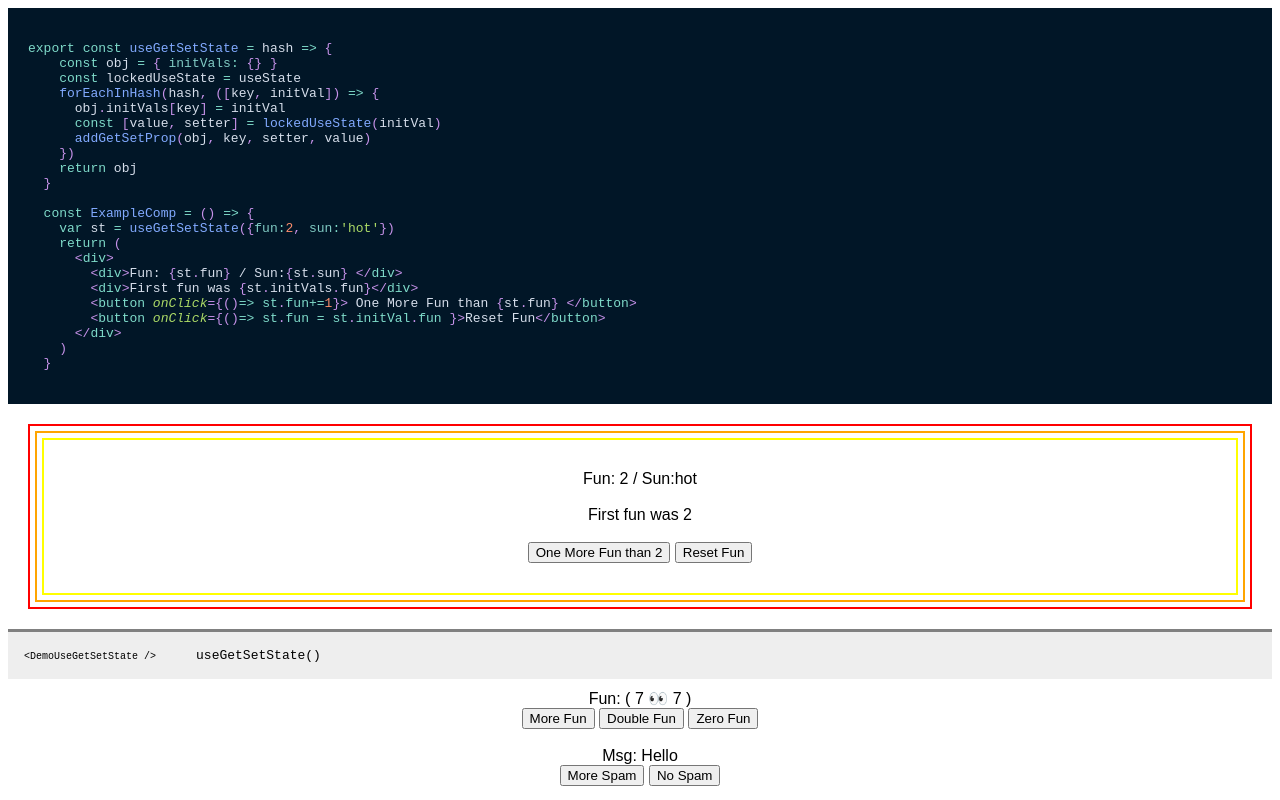
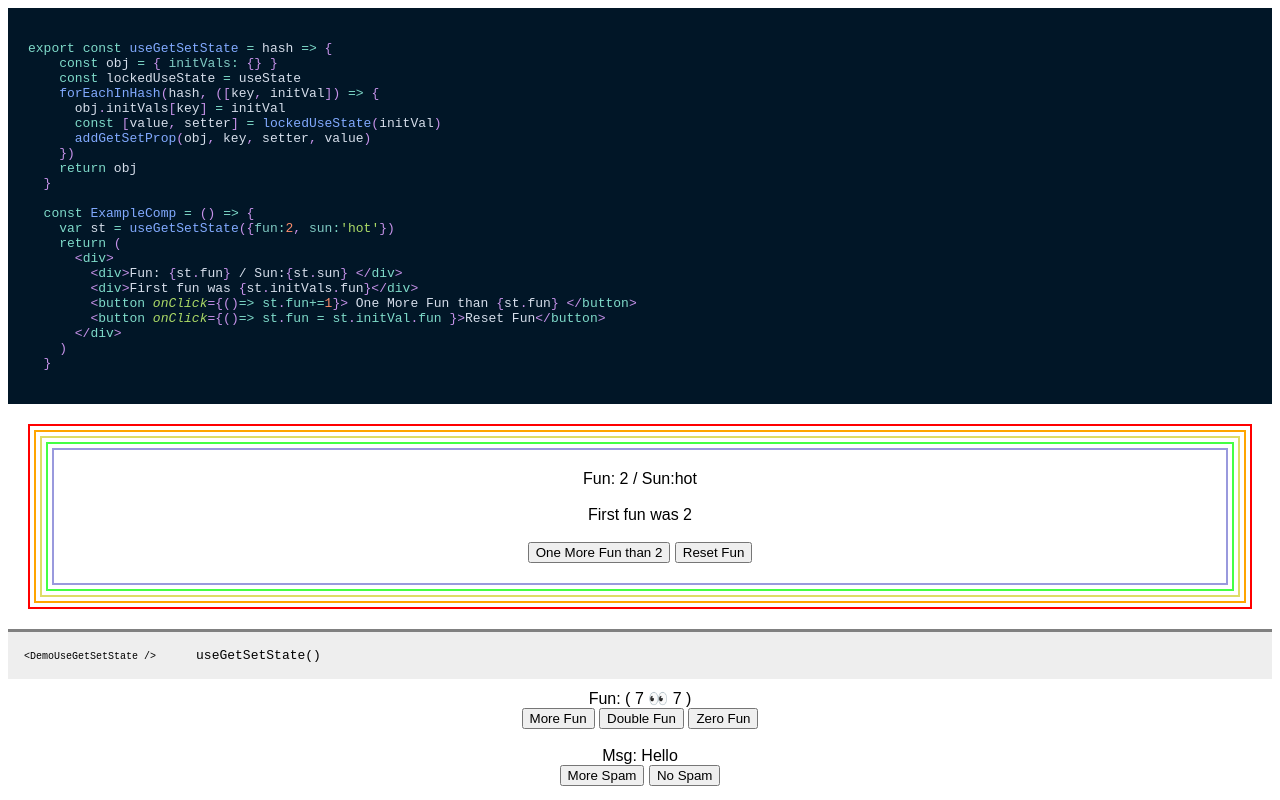
Before and after one commit to kenlane33/react-use-get-set, a React (Create React App) app: page / in a window 1280 px wide. Shown: the top 800 px of the page. Built offline with nearby package versions, Linux system fonts and the light colour scheme.

Commit message:
Color borders added

```diff
--- a/src/App.js
+++ b/src/App.js
@@ -5,6 +5,7 @@ import { DemoUseCheckboxState } from './demos/DemoUseCheckboxState'
 import { DemoUseToggleState } from './demos/DemoUseToggleState'
 import { DemoUseGetSetState } from './demos/DemoUseGetSetState'
 import { PrismCode } from "./components/PrismCode"
+import { ColorBorders } from './components/ColorBorders'
 import "./styles.css"
 
 //====////////////=========================O
@@ -19,10 +20,13 @@ const ExampleComp = () => {
     </div>
   )
 }
+
 //======================////===============O
 export default function App() {
   return (
     <div className="App">
+
+
       <div style={{backgroundColor:'#011627', padding: 20}}>
         <PrismCode stl={{ textAlign: "left" }} language='js' code=
           {`
@@ -51,13 +55,9 @@ export default function App() {
 
     `.trim()} />
     </div>
-    <div style={{padding:3, border:'solid red 2px', margin: 20}}>
-      <div style={{padding:3, border:'solid orange 2px', margin: 2}}>
-        <div style={{padding:30, border:'solid yellow 2px', margin: 2}}>
-          <ExampleComp />
-        </div>
-      </div>
-    </div>
+    <ColorBorders colors={['red','orange','#dd6', '#4f4', '#99d']} >
+      <ExampleComp />
+    </ColorBorders>
 
     <DemoUseGetSetState />
     <DemoUseToggleState />
--- /dev/null
+++ b/src/components/ColorBorders.js
@@ -0,0 +1,26 @@
+import React from "react";
+
+const ColorBorder = (p) => (
+  <div style={{border:'solid 2px ' + p.stl[0], padding:p.stl[1], margin:p.stl[2]}} >
+    {p.children}
+  </div>
+)
+
+//===========/////////////===========================================o
+export const ColorBorders = ({colors, first=true, children}) => {
+  const [x, ...rest] = colors
+  const len = rest.length
+  console.log(colors, len)
+  const next = (len>0)
+    ? <ColorBorders colors={rest} first={false} children={children}/>
+    : children
+  const stl = (first) ? [x,2,20] : ( len===0 ? [x,20,2] : [x,2,2] )
+  return (
+    <ColorBorder stl={stl} first={false}>
+      {next}
+    </ColorBorder>
+  )
+} // Usage ----------------------------
+// <ColorBorders colors={['red','orange','yellow']}>
+//   Some text inside the borders
+// </ColorBorders>
```
